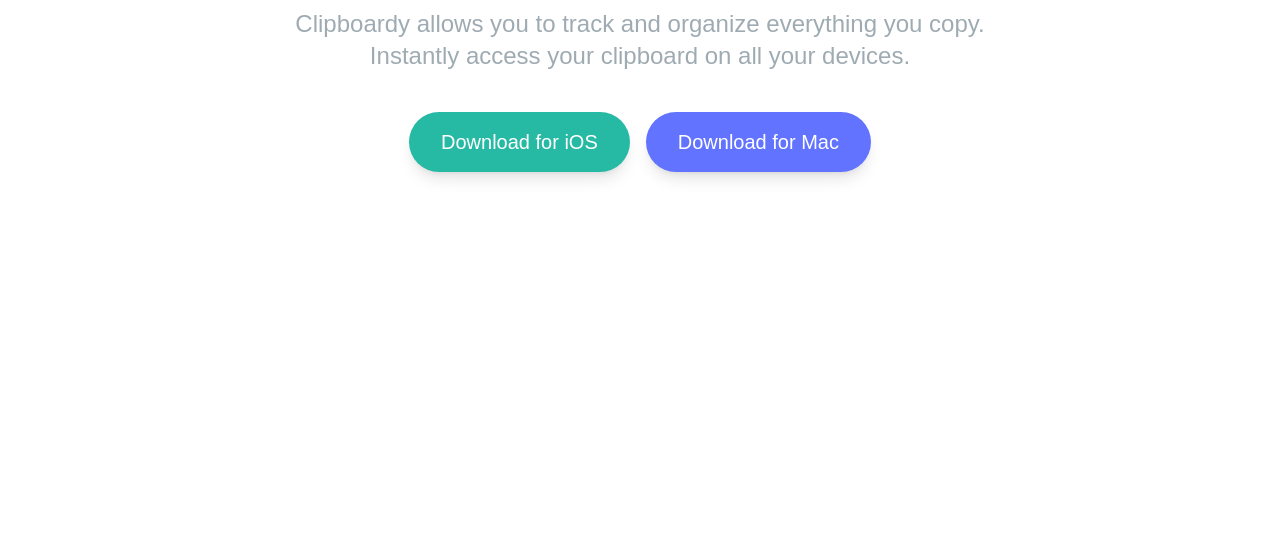
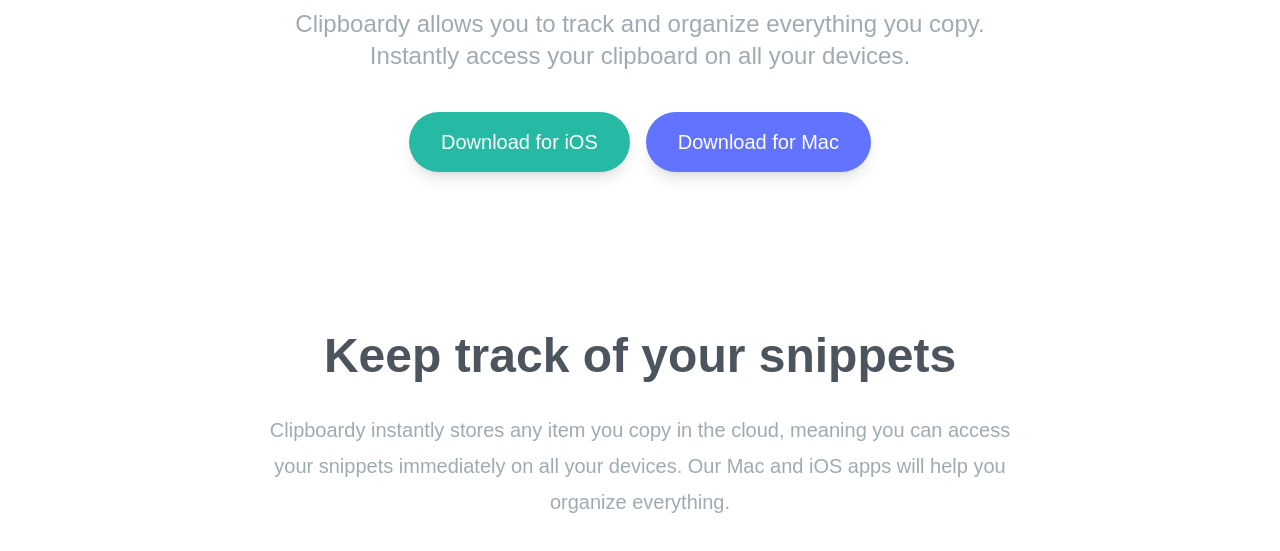
Before and after one commit to angusgee/clipboard-landing-page, a website: page index.html in a window 1280 px wide. Shown: the part 389-940 px from the top of the page. Before the commit the page ends 800 px from the top, so only its background shows below. Drawn offline with Linux system fonts and the light colour scheme; a web font is replaced by a local one.

Commit message:
Add snippets section h3 and p

```diff
--- a/index.html
+++ b/index.html
@@ -56,5 +56,20 @@
         </div>
       </div>
     </section>
+    <!-- Snippets section -->
+    <section id="snippets">
+      <div class="max-w-6xl mx-auto text-center my-20 px-10">
+        <h3 class="mb-8 text-4xl font-bold text-darkGrayishBlue md:text-5xl">
+          Keep track of your snippets
+        </h3>
+        <p
+          class="max-w-3xl mx-auto mb-24 text-xl leading-9 text-center text-grayishBlue"
+        >
+          Clipboardy instantly stores any item you copy in the cloud, meaning
+          you can access your snippets immediately on all your devices. Our Mac
+          and iOS apps will help you organize everything.
+        </p>
+      </div>
+    </section>
   </body>
 </html>
```
Also changed, not shown: css/style.css.
